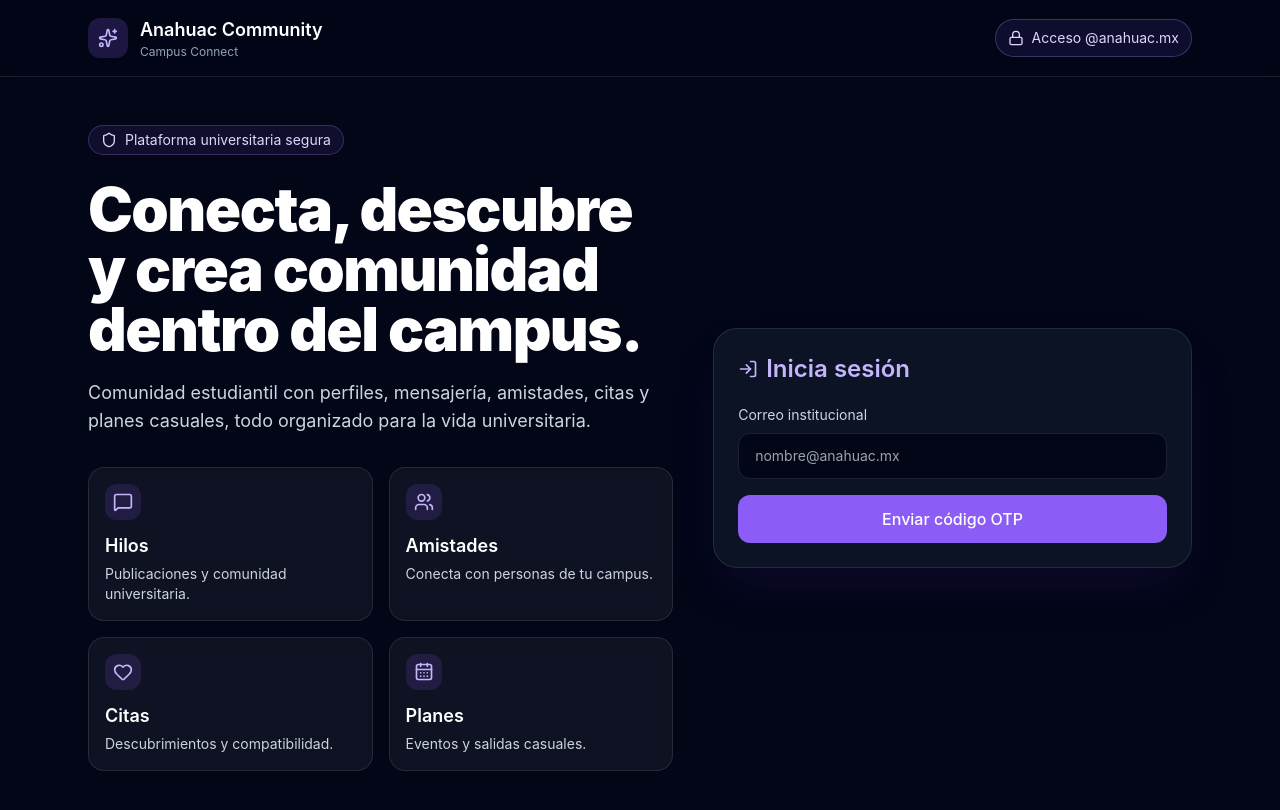
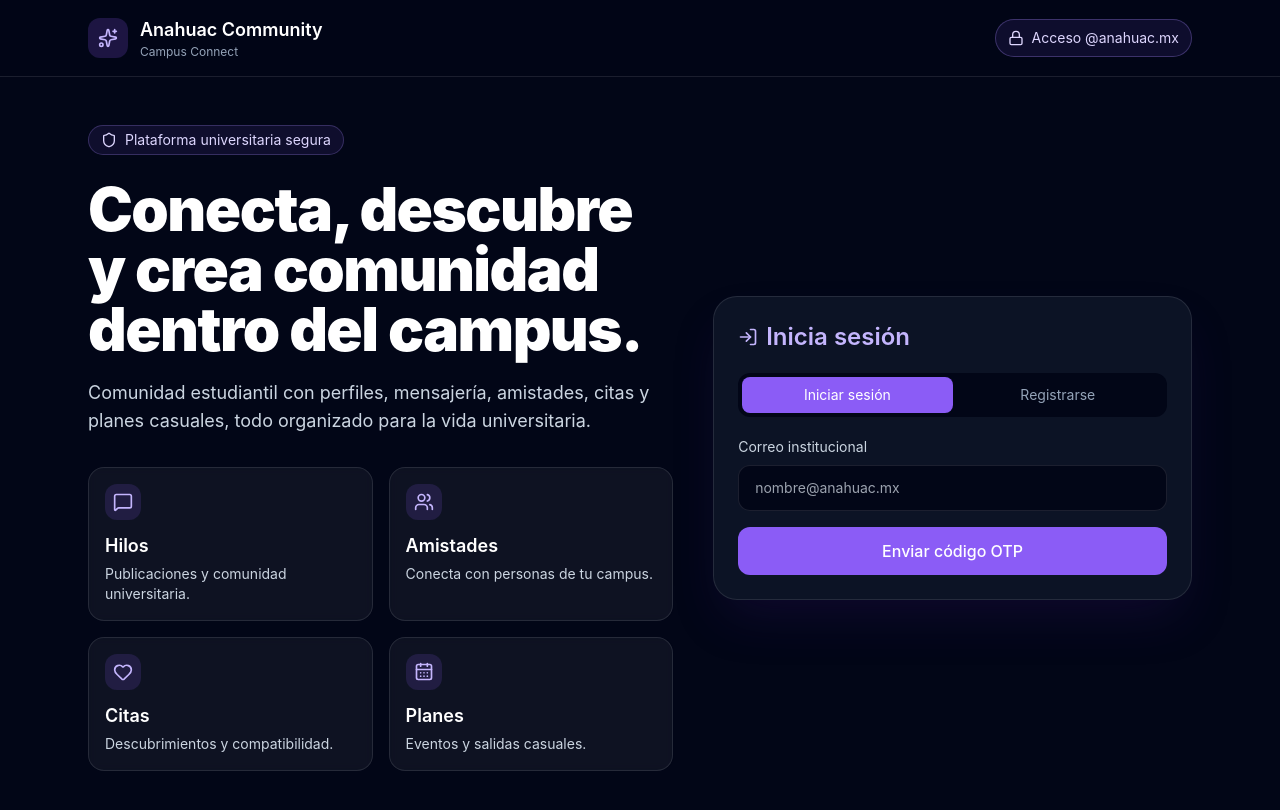
Before and after one commit to MacDeOmi/BIPO, a React (Vite) app: page / in a window 1280 px wide. Shown: the top 810 px of the page. Built offline with nearby package versions, Linux system fonts and the light colour scheme; no server answers.

Commit message:
Add registration mode to OTP auth

```diff
--- a/src/App.jsx
+++ b/src/App.jsx
@@ -18,6 +18,7 @@ const EMAIL_REGEX = /^[^\s@]+@anahuac\.mx$/i
 
 function App() {
   const [view, setView] = useState('auth')
+  const [authMode, setAuthMode] = useState('login')
   const [email, setEmail] = useState('')
   const [otp, setOtp] = useState('')
   const [name, setName] = useState('')
@@ -71,14 +72,16 @@ function App() {
     const { error } = await supabase.auth.signInWithOtp({
       email,
       options: {
-        shouldCreateUser: true,
+        shouldCreateUser: authMode === 'register',
       },
     })
 
     if (error) {
       setMessage(error.message)
     } else {
-      setMessage('Código enviado. Revisa tu correo institucional.')
+      setMessage(authMode === 'register'
+        ? 'Código enviado. Revisa tu correo para confirmar tu registro.'
+        : 'Código enviado. Revisa tu correo institucional.')
       setView('otp')
     }
 
@@ -218,7 +221,32 @@ function App() {
             <div className="rounded-3xl border border-white/10 bg-slate-900/80 p-6 shadow-2xl shadow-violet-950/30">
               <div className="mb-5 flex items-center gap-2 text-violet-300">
                 <LogIn className="h-5 w-5" />
-                <h2 className="text-2xl font-semibold">Inicia sesión</h2>
+                <h2 className="text-2xl font-semibold">
+                  {authMode === 'register' ? 'Crea tu cuenta' : 'Inicia sesión'}
+                </h2>
+              </div>
+
+              <div className="mb-5 grid grid-cols-2 rounded-xl bg-slate-950 p-1 text-sm">
+                <button
+                  type="button"
+                  onClick={() => {
+                    setAuthMode('login')
+                    setMessage('')
+                  }}
+                  className={`rounded-lg px-3 py-2 transition ${authMode === 'login' ? 'bg-violet-500 text-white' : 'text-slate-400 hover:text-white'}`}
+                >
+                  Iniciar sesión
+                </button>
+                <button
+                  type="button"
+                  onClick={() => {
+                    setAuthMode('register')
+                    setMessage('')
+                  }}
+                  className={`rounded-lg px-3 py-2 transition ${authMode === 'register' ? 'bg-violet-500 text-white' : 'text-slate-400 hover:text-white'}`}
+                >
+                  Registrarse
+                </button>
               </div>
 
               <form onSubmit={handleSendOtp} className="space-y-4">
@@ -239,7 +267,7 @@ function App() {
                   disabled={loading}
                   className="w-full rounded-xl bg-violet-500 px-4 py-3 font-medium text-white transition hover:bg-violet-400 disabled:opacity-60"
                 >
-                  {loading ? 'Enviando...' : 'Enviar código OTP'}
+                  {loading ? 'Enviando...' : authMode === 'register' ? 'Crear cuenta con OTP' : 'Enviar código OTP'}
                 </button>
               </form>
 
```
